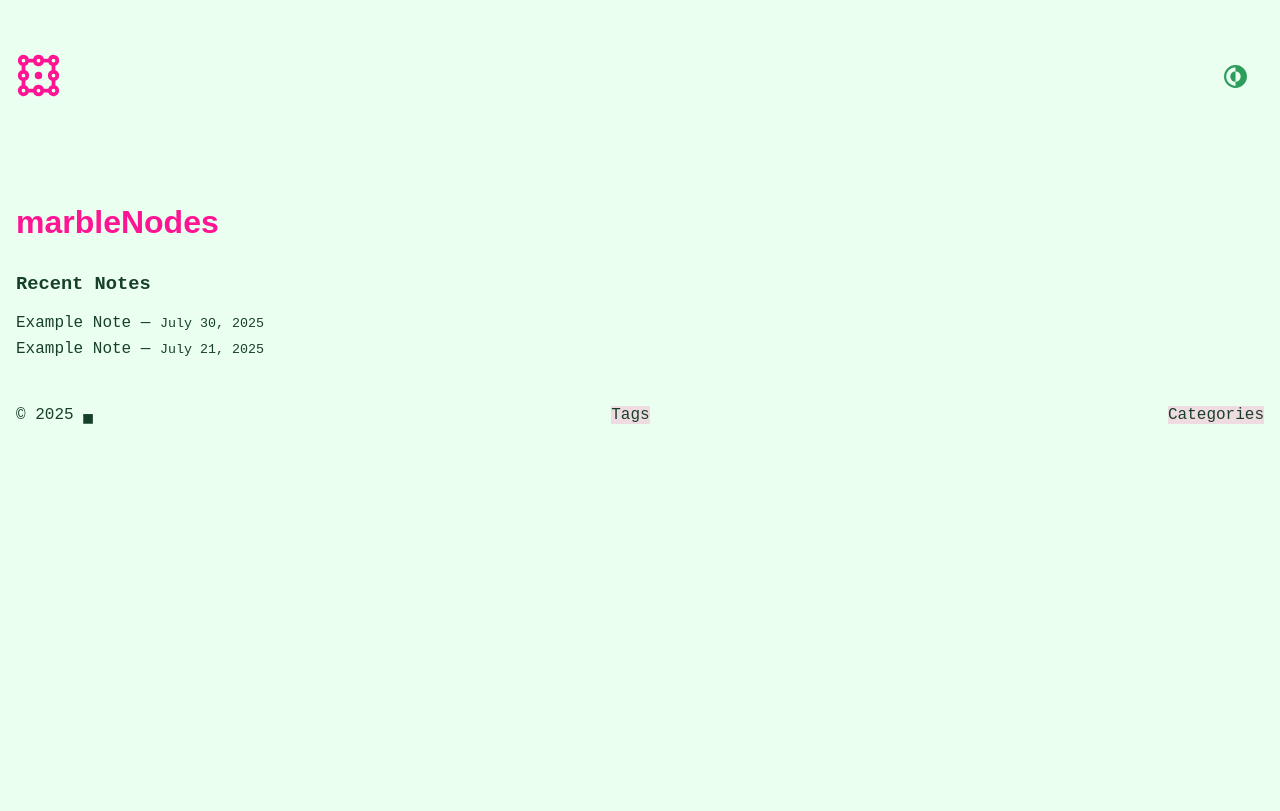
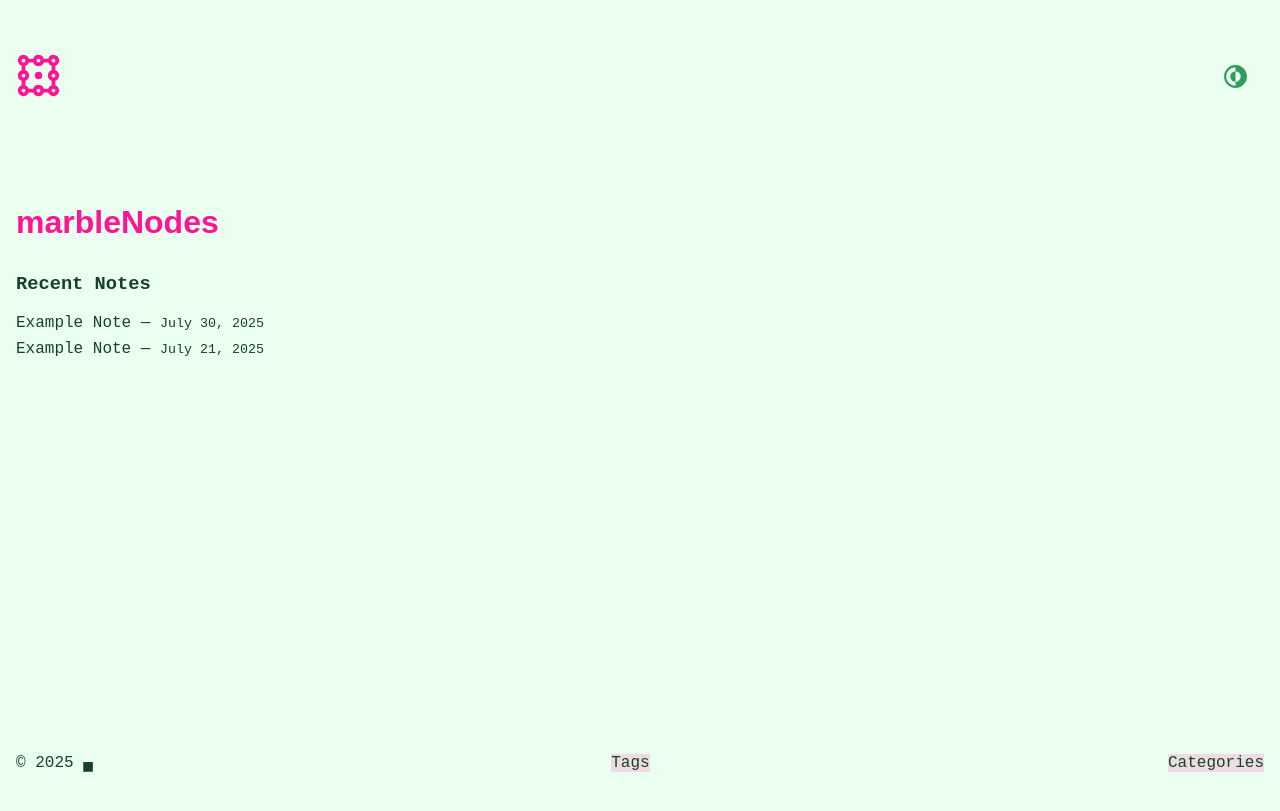
Before and after one commit to dduyg/5566677, a Jekyll site: the page built from index.md, in a window 1280 px wide. Shown: the top 811 px of the page. Built offline with Jekyll 4.4.1, drawn with Linux system fonts in a browser that asks for light colours; some web fonts are replaced.

Commit message:
Update default.html

```diff
--- a/_layouts/default.html
+++ b/_layouts/default.html
@@ -9,7 +9,6 @@
   <link rel="stylesheet" href="{{ '/assets/main.css' | relative_url }}">
 </head>
 <body>
-  <div class="page-wrapper">
   <header>
     <a href="{{ '/' | relative_url }}">
       <svg viewBox="0 0 24 24" xmlns="http://www.w3.org/2000/svg" class="logo-icon" fill="currentColor">
@@ -30,7 +29,6 @@
     <a href="{{ '/tags/' | relative_url }}">Tags</a>
     <a href="{{ '/categories/' | relative_url }}">Categories</a>
   </footer>
-  </div>
 
  <script src="{{ '/assets/search.js' | relative_url }}"></script>
  <script src="{{ '/assets/theme-toggle.js' | relative_url }}"></script>
```
Lines whose indentation alone changed are shown as unchanged.
